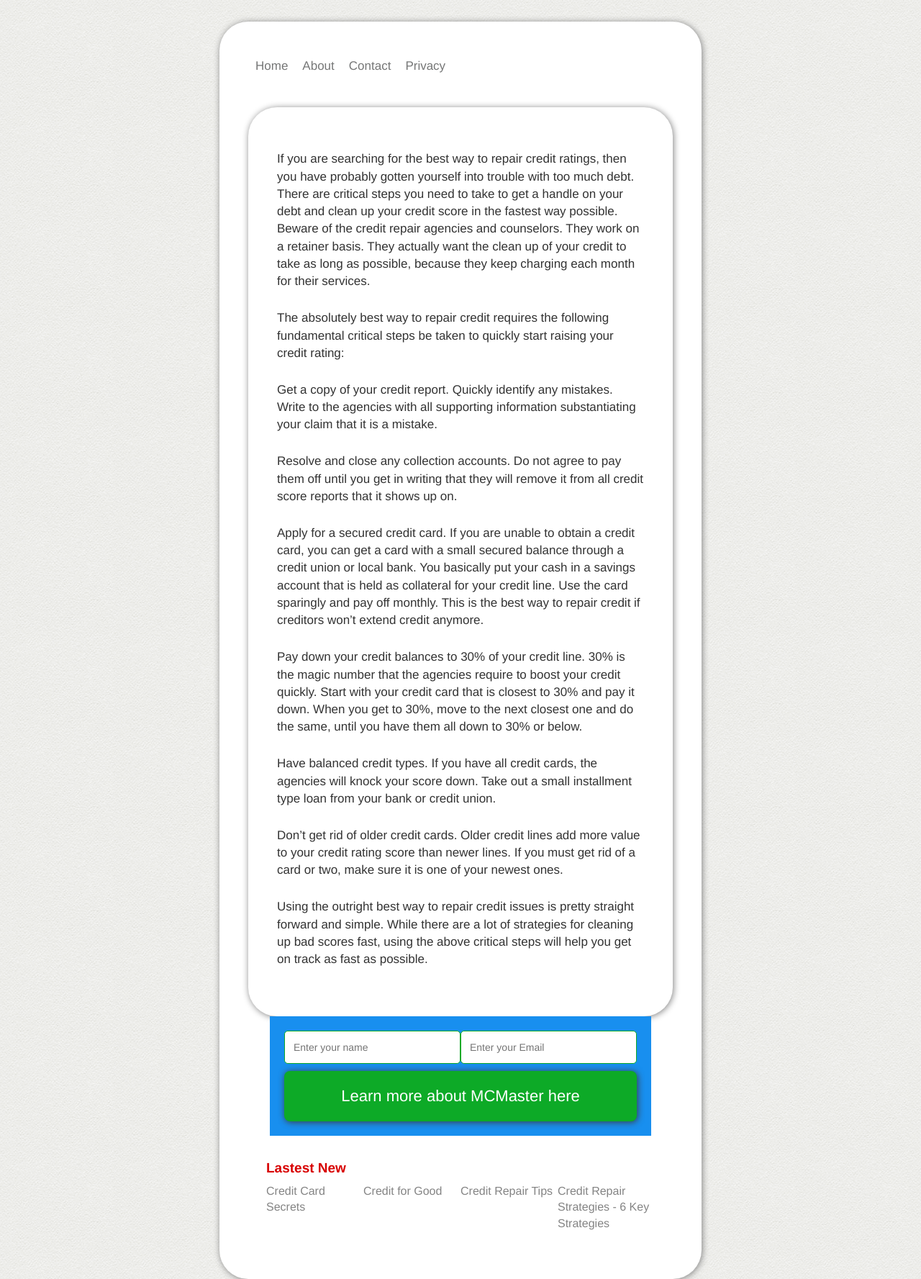
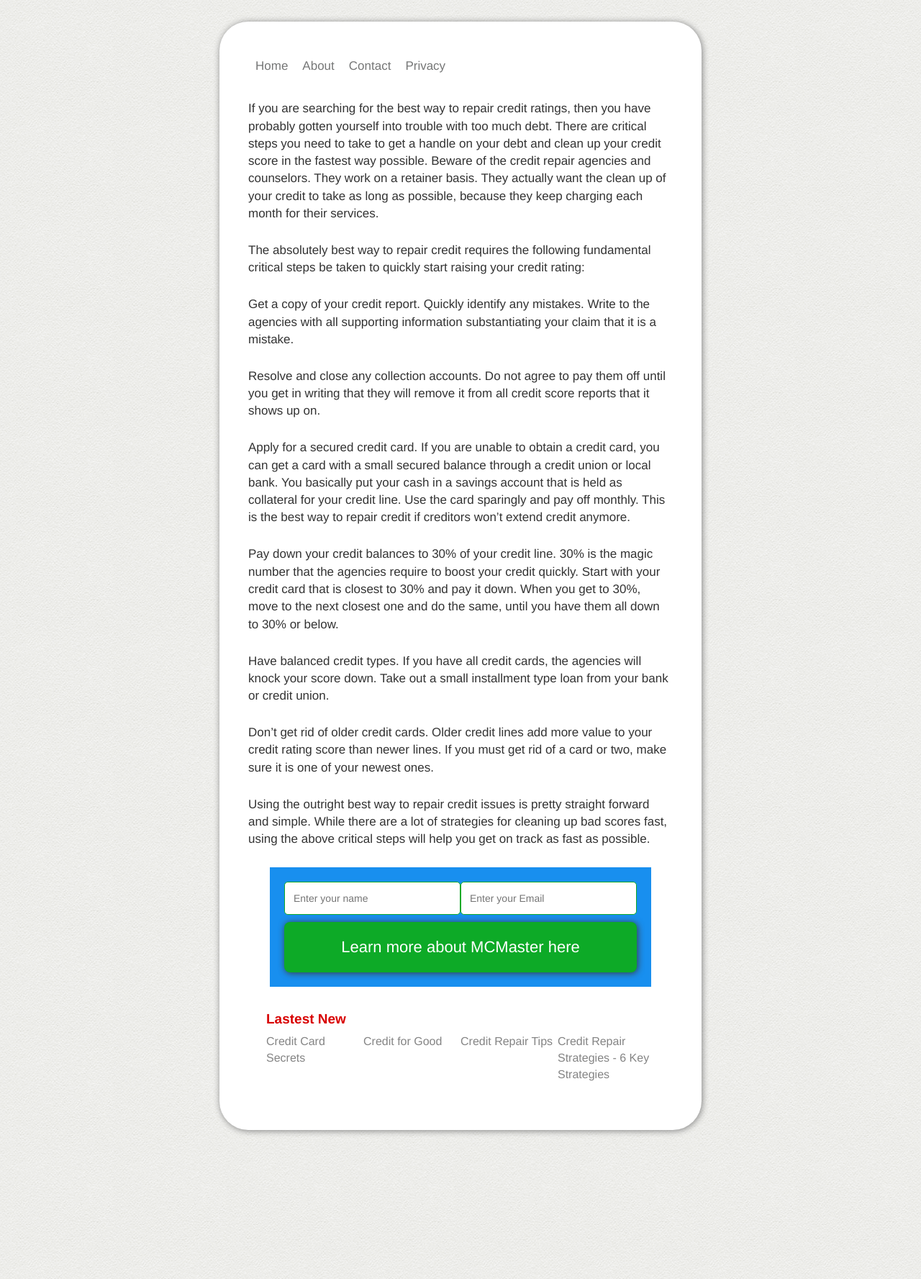
Before and after one commit to tonyseel/advertorial, a Jekyll site: the page built from _posts/2016-08-20-credit-repair-strategies.md, in a window 1280 px wide. Shown: the whole page at 72% size. Built offline with Jekyll 4.4.1, drawn with Linux system fonts in a browser that asks for light colours.

Commit message:
inner biorder rempved'

```diff
--- a/_layouts/post.html
+++ b/_layouts/post.html
@@ -1,7 +1,7 @@
 ---
 layout: default
 ---
-  		<div class="mm-home">
+
 			<h2>{{post.title}}</h2>
 
 	    <div class="content-section">
@@ -11,4 +11,3 @@ layout: default
 
 
 	    </div>
-      </div>
```
